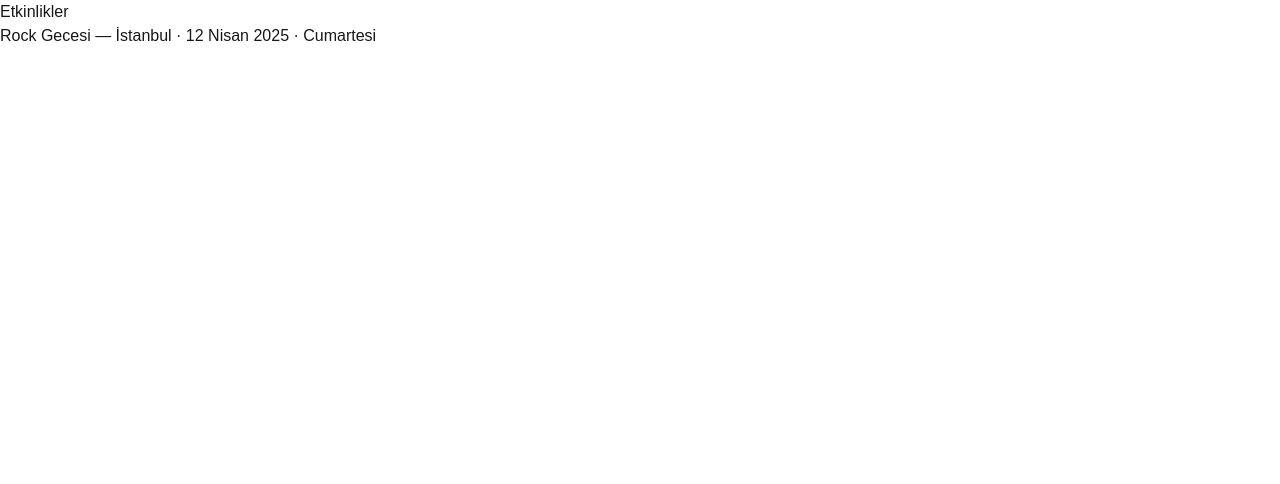
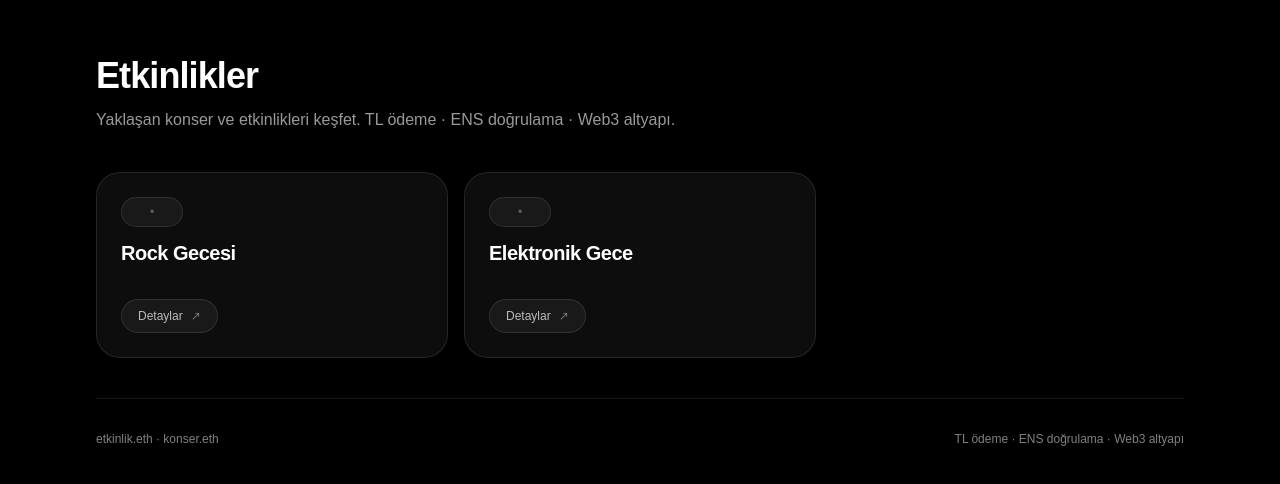
Before and after one commit to LucidDreamTR/etkinlik-konser, a Next.js app: page /events in a window 1280 px wide. Shown: the top 484 px of the page. Built offline with nearby package versions, Linux system fonts and the light colour scheme; no server answers.

Commit message:
Use static OG image for events page

```diff
--- a/app/events/page.tsx
+++ b/app/events/page.tsx
@@ -1,46 +1,90 @@
 import type { Metadata } from "next";
-import { EVENTS } from "@/lib/events";
+import Link from "next/link";
+import { events } from "@/app/events.mock";
+
+const ogImage = "https://etkinlik-konser.vercel.app/og/events.png";
 
 export const metadata: Metadata = {
-  title: "Etkinlikler | etkinlik.eth",
-  description: "Yaklaşan konser ve etkinliklerin listesi.",
+  title: "Etkinlikler · etkinlik.eth",
+  description:
+    "Yaklaşan konser ve etkinlikleri keşfet. TL ile ödeme, ENS doğrulama ve Web3 altyapı ile premium deneyim.",
+  alternates: { canonical: "https://etkinlik-konser.vercel.app/events" },
   openGraph: {
-    title: "Etkinlikler",
-    description: "Yaklaşan konser ve etkinliklerin listesi.",
+    title: "Etkinlikler · etkinlik.eth",
+    description:
+      "Yaklaşan konser ve etkinlikleri keşfet. TL ile ödeme, ENS doğrulama ve Web3 altyapı ile premium deneyim.",
     type: "website",
-    url: "/events",
-    siteName: "etkinlik.eth",
-    images: [
-      {
-        url: "/events/opengraph-image",
-        width: 1200,
-        height: 630,
-        alt: "Etkinlikler",
-      },
-    ],
+    url: "https://etkinlik-konser.vercel.app/events",
+    images: [{ url: ogImage, width: 1200, height: 630 }],
   },
   twitter: {
     card: "summary_large_image",
-    title: "Etkinlikler",
-    description: "Yaklaşan konser ve etkinliklerin listesi.",
-    images: ["/events/opengraph-image"],
+    title: "Etkinlikler · etkinlik.eth",
+    description:
+      "Yaklaşan konser ve etkinlikleri keşfet. TL ile ödeme, ENS doğrulama ve Web3 altyapı ile premium deneyim.",
+    images: [ogImage],
   },
 };
 
 export default function EventsPage() {
   return (
-    <div>
-      <h1>Etkinlikler</h1>
+    <main className="min-h-screen bg-black">
+      <div className="pointer-events-none fixed inset-0 -z-10">
+        <div className="absolute left-1/2 top-[-220px] h-[520px] w-[520px] -translate-x-1/2 rounded-full bg-white/10 blur-3xl" />
+        <div className="absolute right-[-180px] top-[120px] h-[520px] w-[520px] rounded-full bg-white/5 blur-3xl" />
+        <div className="absolute bottom-[-260px] left-[-200px] h-[620px] w-[620px] rounded-full bg-white/5 blur-3xl" />
+        <div className="absolute inset-0 opacity-[0.06] mix-blend-overlay [background-image:radial-gradient(circle_at_1px_1px,white_1px,transparent_0)] [background-size:16px_16px]" />
+      </div>
 
-      <ul>
-       {EVENTS.map((event) => (
-  <li key={event.slug}>
-    <a href={`/event/${event.slug}`}>
-      {event.title} — {event.cityLabel} · {event.dateLabel}
-    </a>
-  </li>
-))}
-      </ul>
-    </div>
+      <div className="mx-auto max-w-6xl px-5 py-10 sm:px-8 sm:py-14">
+        <header className="mb-8 flex flex-col gap-3 sm:mb-10">
+          <h1 className="text-balance text-3xl font-semibold tracking-tight text-white sm:text-4xl">
+            Etkinlikler
+          </h1>
+          <p className="max-w-2xl text-pretty text-white/60">
+            Yaklaşan konser ve etkinlikleri keşfet. TL ödeme · ENS doğrulama · Web3
+            altyapı.
+          </p>
+        </header>
+
+        <section className="grid gap-4 sm:grid-cols-2 lg:grid-cols-3">
+          {events.map((e) => (
+            <Link
+              key={e.slug}
+              href={`/event/${e.slug}`}
+              className="group relative overflow-hidden rounded-3xl border border-white/10 bg-white/5 p-6 backdrop-blur transition hover:-translate-y-1 hover:border-white/20 hover:bg-white/10"
+            >
+              <div className="flex flex-col gap-3">
+                <div className="inline-flex w-fit items-center gap-3 rounded-full border border-white/10 bg-white/5 px-4 py-1.5 text-xs text-white/70">
+                  <span>{e.dateLabel}</span>
+                  <span className="text-white/30">•</span>
+                  <span>{e.cityLabel}</span>
+                </div>
+
+                <h2 className="text-xl font-semibold tracking-tight text-white">
+                  {e.title}
+                </h2>
+
+                <p className="text-sm leading-relaxed text-white/60 line-clamp-3">
+                  {e.description}
+                </p>
+
+                <div className="mt-2 inline-flex w-fit items-center gap-2 rounded-full border border-white/10 bg-white/5 px-4 py-2 text-xs text-white/70 transition group-hover:bg-white/10">
+                  Detaylar
+                  <span className="text-white/40">↗</span>
+                </div>
+              </div>
+            </Link>
+          ))}
+        </section>
+
+        <footer className="mt-10 border-t border-white/10 pt-8 text-xs text-white/50">
+          <div className="flex flex-col gap-2 sm:flex-row sm:items-center sm:justify-between">
+            <span>etkinlik.eth · konser.eth</span>
+            <span>TL ödeme · ENS doğrulama · Web3 altyapı</span>
+          </div>
+        </footer>
+      </div>
+    </main>
   );
 }
```
Also changed, not shown: public/og/events.png (added).
